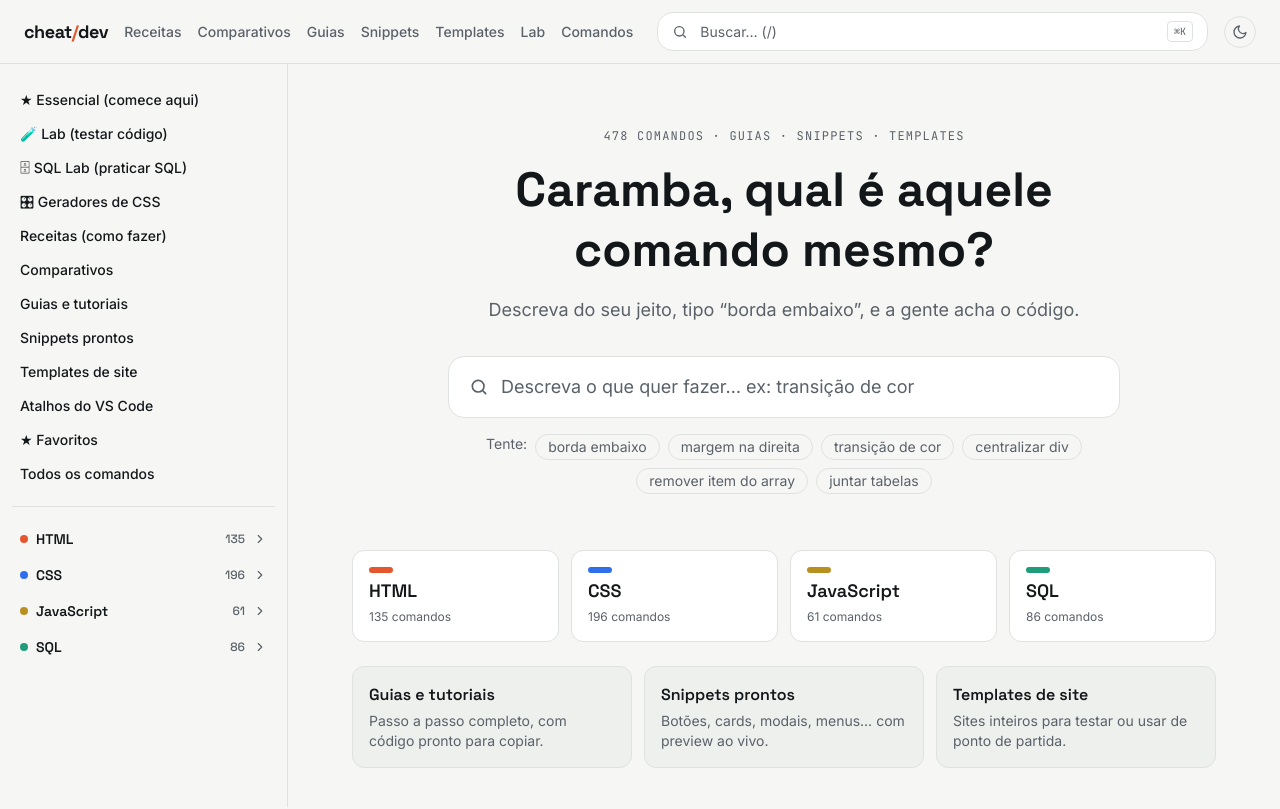
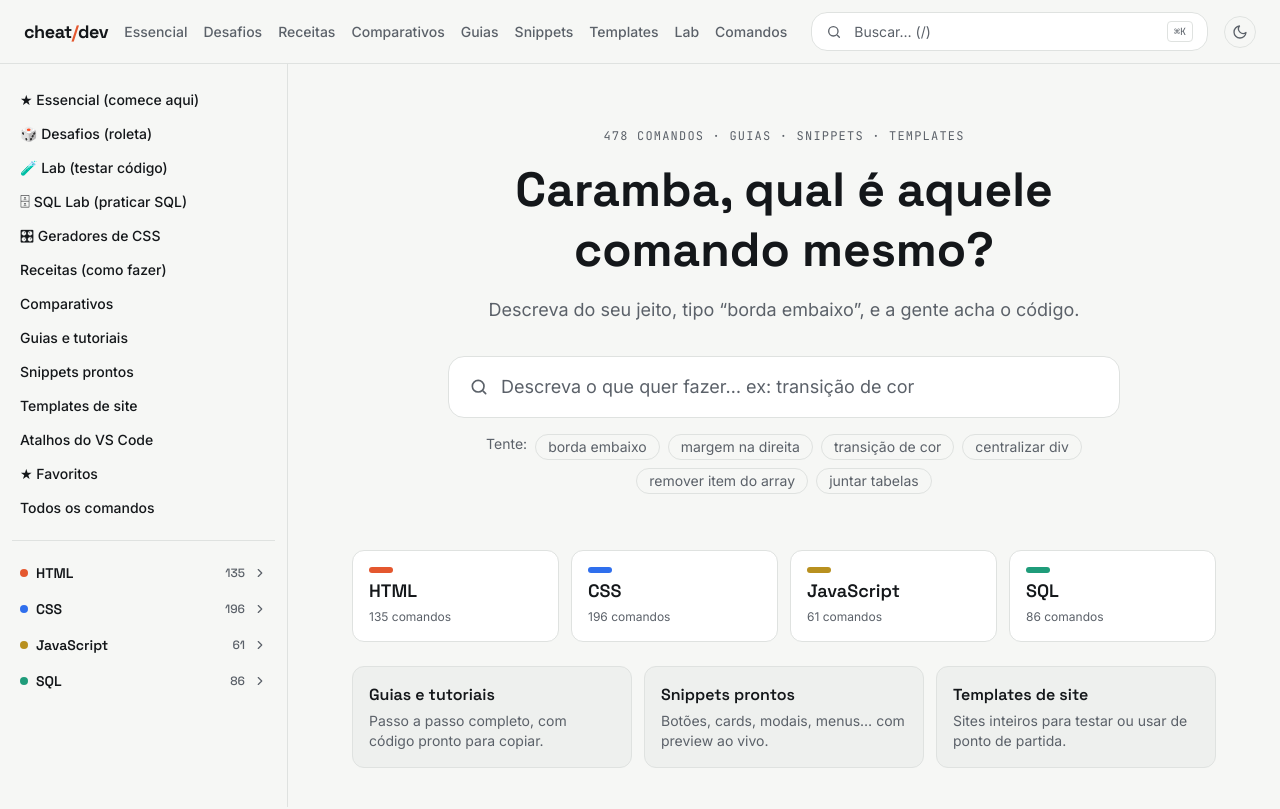
Before and after one commit to PhBros16/cheat-dev, a Next.js app: page / in a window 1280 px wide. Shown: the top 809 px of the page. Built offline with nearby package versions, Linux system fonts and the light colour scheme.

Commit message:
feat(nav): links para Essencial e Desafios no menu, topo e sitemap

```diff
--- a/src/app/sitemap.ts
+++ b/src/app/sitemap.ts
@@ -17,6 +17,7 @@ export default function sitemap(): MetadataRoute.Sitemap {
     { url: `${BASE_URL}/templates`, changeFrequency: "weekly", priority: 0.8 },
     { url: `${BASE_URL}/receitas`, changeFrequency: "weekly", priority: 0.8 },
     { url: `${BASE_URL}/comparativos`, changeFrequency: "weekly", priority: 0.8 },
+    { url: `${BASE_URL}/desafios`, changeFrequency: "weekly", priority: 0.9 },
     { url: `${BASE_URL}/essencial`, changeFrequency: "monthly", priority: 0.9 },
     { url: `${BASE_URL}/sql-lab`, changeFrequency: "monthly", priority: 0.8 },
     { url: `${BASE_URL}/geradores`, changeFrequency: "monthly", priority: 0.7 },
--- a/src/components/Sidebar.tsx
+++ b/src/components/Sidebar.tsx
@@ -11,6 +11,7 @@ const chevron = (
 
 const SECTIONS = [
   { href: "/essencial", label: "★ Essencial (comece aqui)" },
+  { href: "/desafios", label: "🎲 Desafios (roleta)" },
   { href: "/lab", label: "🧪 Lab (testar código)" },
   { href: "/sql-lab", label: "🗄 SQL Lab (praticar SQL)" },
   { href: "/geradores", label: "🎛 Geradores de CSS" },
--- a/src/components/TopBar.tsx
+++ b/src/components/TopBar.tsx
@@ -6,6 +6,8 @@ import ThemeToggle from "@/components/ThemeToggle";
 import { setNavOpen, useNavOpen } from "@/lib/store";
 
 const LINKS = [
+  { href: "/essencial", label: "Essencial" },
+  { href: "/desafios", label: "Desafios" },
   { href: "/receitas", label: "Receitas" },
   { href: "/comparativos", label: "Comparativos" },
   { href: "/guias", label: "Guias" },
```
